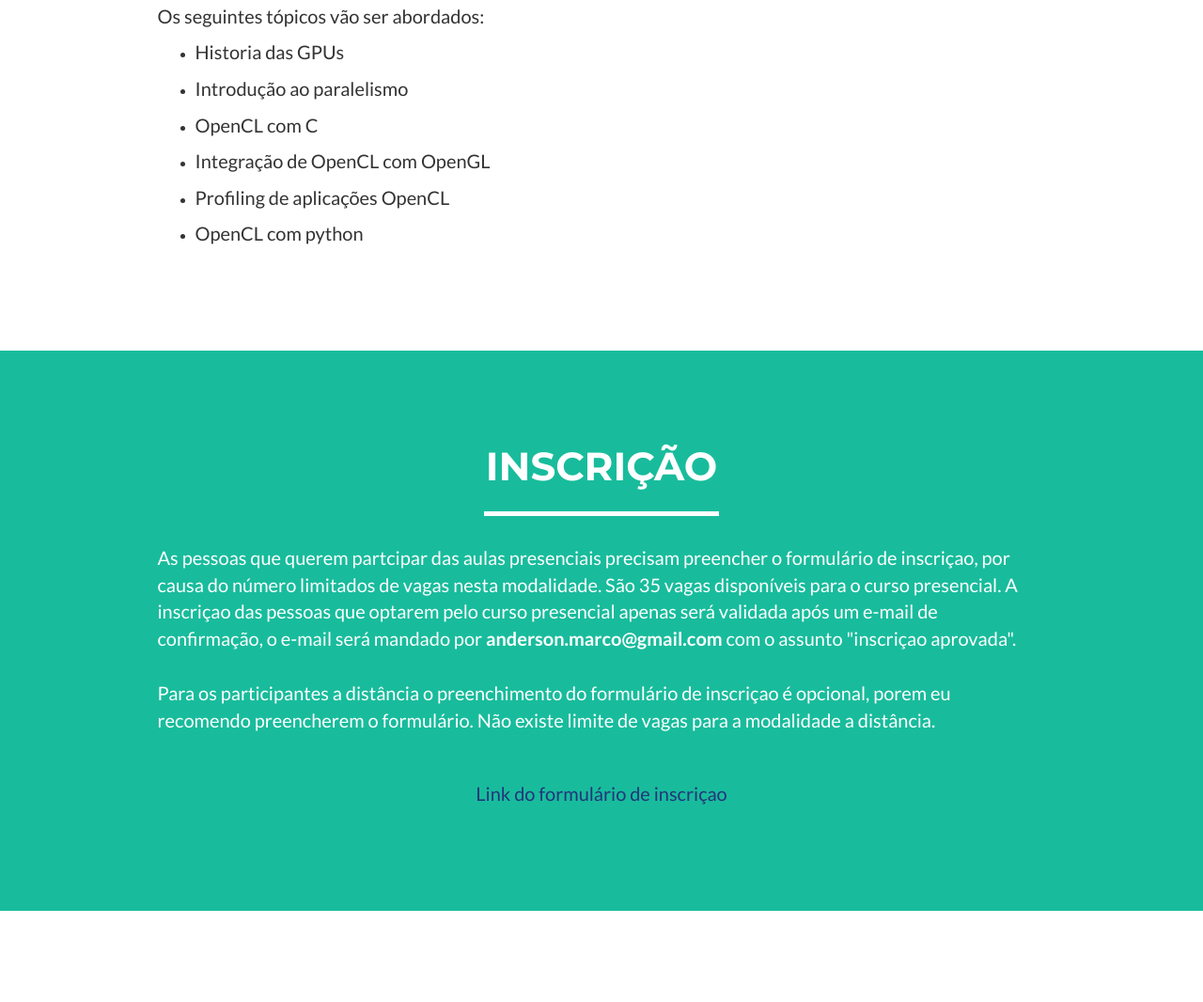
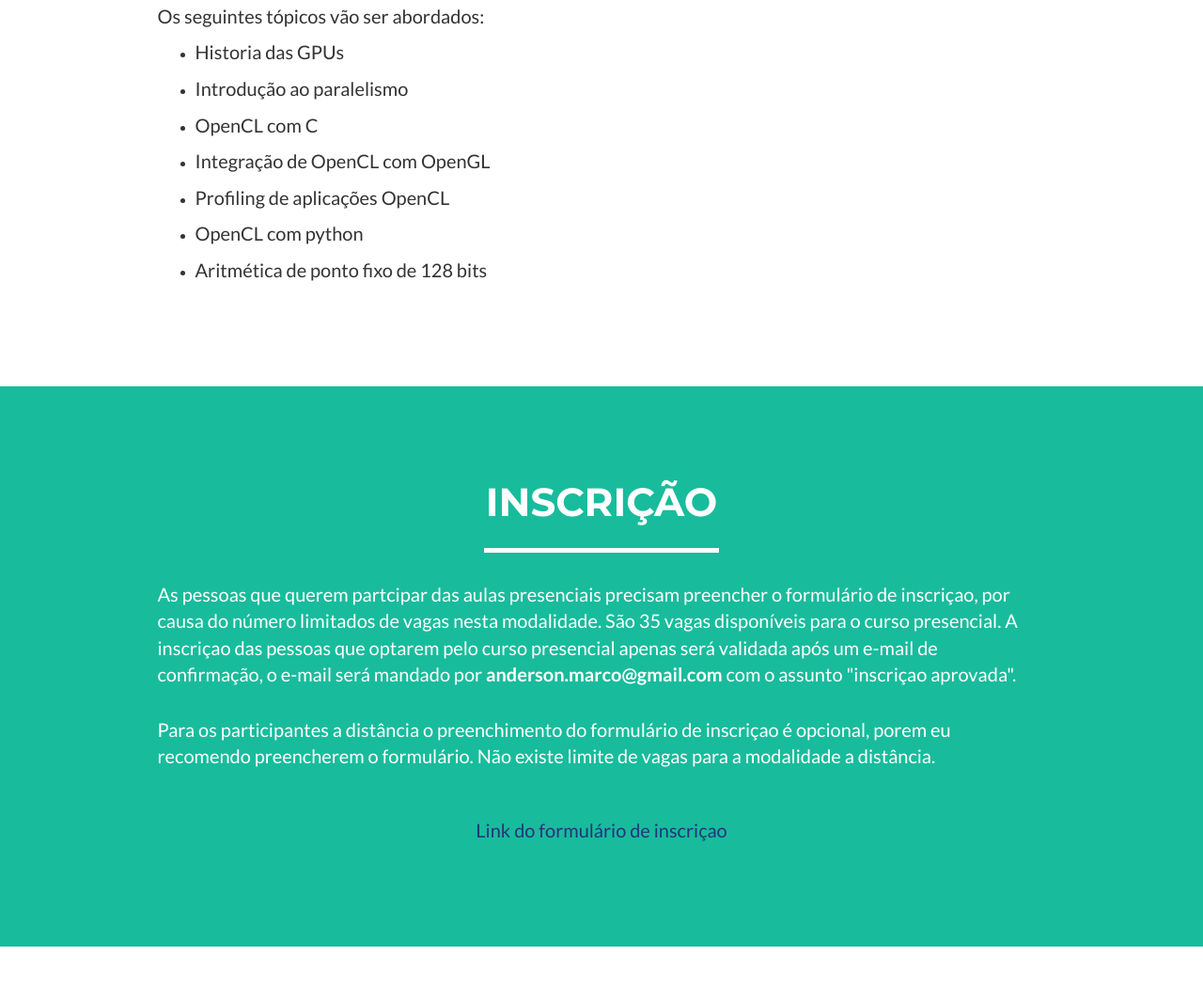
Before and after one commit to AndersonMarco/cursoDeOpenCL_2016_UFABC, a website: page poster/index.html in a window 1280 px wide. Shown: the part 2207-3273 px from the top of the page at 94% size. Drawn offline with nearby package versions, Linux system fonts and the light colour scheme.

Commit message:
Fixed point added

```diff
--- a/poster/index.html
+++ b/poster/index.html
@@ -222,6 +222,7 @@
                         <li><p>Integração de OpenCL com OpenGL</p></li>
                         <li><p>Profiling de aplicações OpenCL</p></li>
                         <li><p>OpenCL com python</p></li>
+                        <li><p>Aritmética de ponto fixo de 128 bits</p></li>
                     </ul>
                 </div>
             </div>
```
